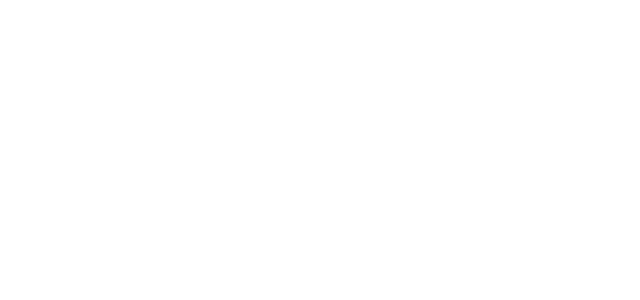
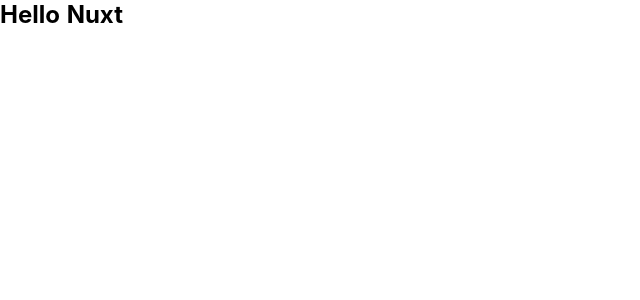
Before and after one commit to shibayu36/playground, a Nuxt app in the folder nuxt-auth0/: page /hello in a window 1280 px wide. Before the commit this address had no page. Shown: the top 300 px of the page, without its empty margins (0-640 px from the left). Built offline with nearby package versions, Linux system fonts and the light colour scheme.

Commit message:
Add hello page

```diff
--- /dev/null
+++ b/nuxt-auth0/pages/hello.vue
@@ -0,0 +1,7 @@
+<template>
+  <section>
+    <div>
+      <h1 class="title">Hello Nuxt</h1>
+    </div>
+  </section>
+</template>
```
